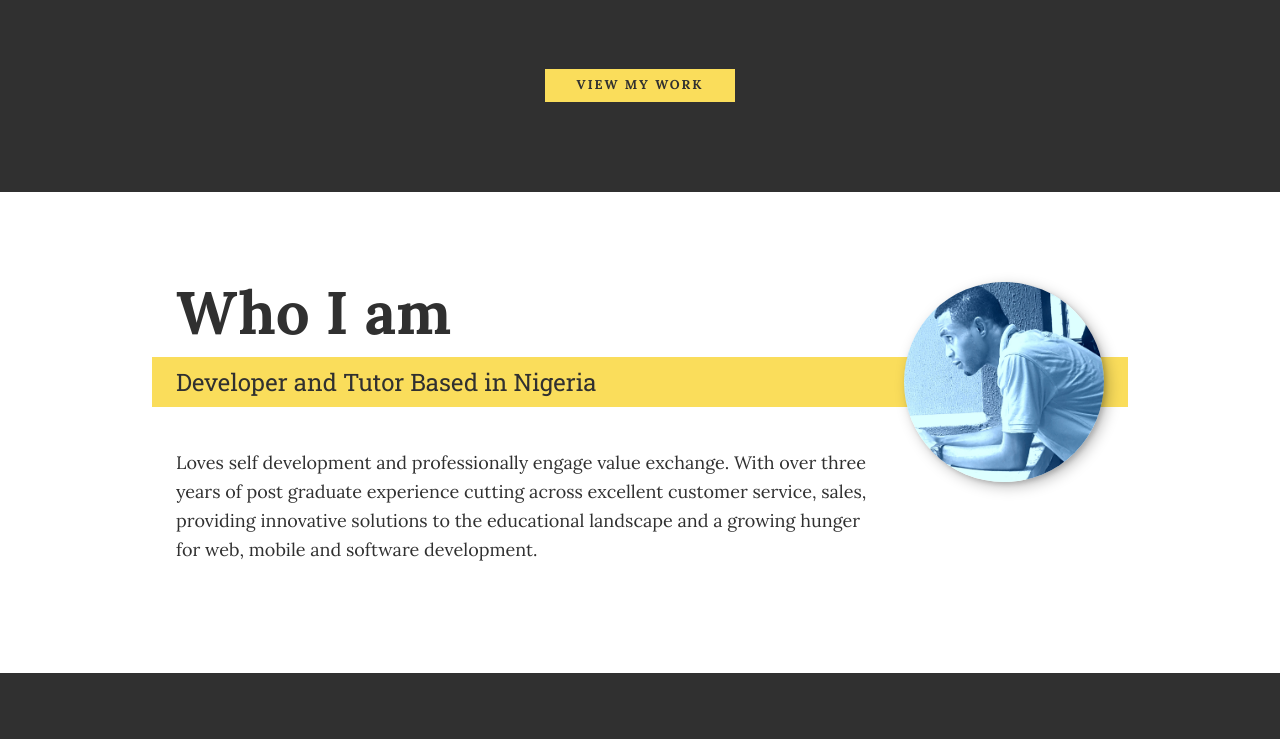
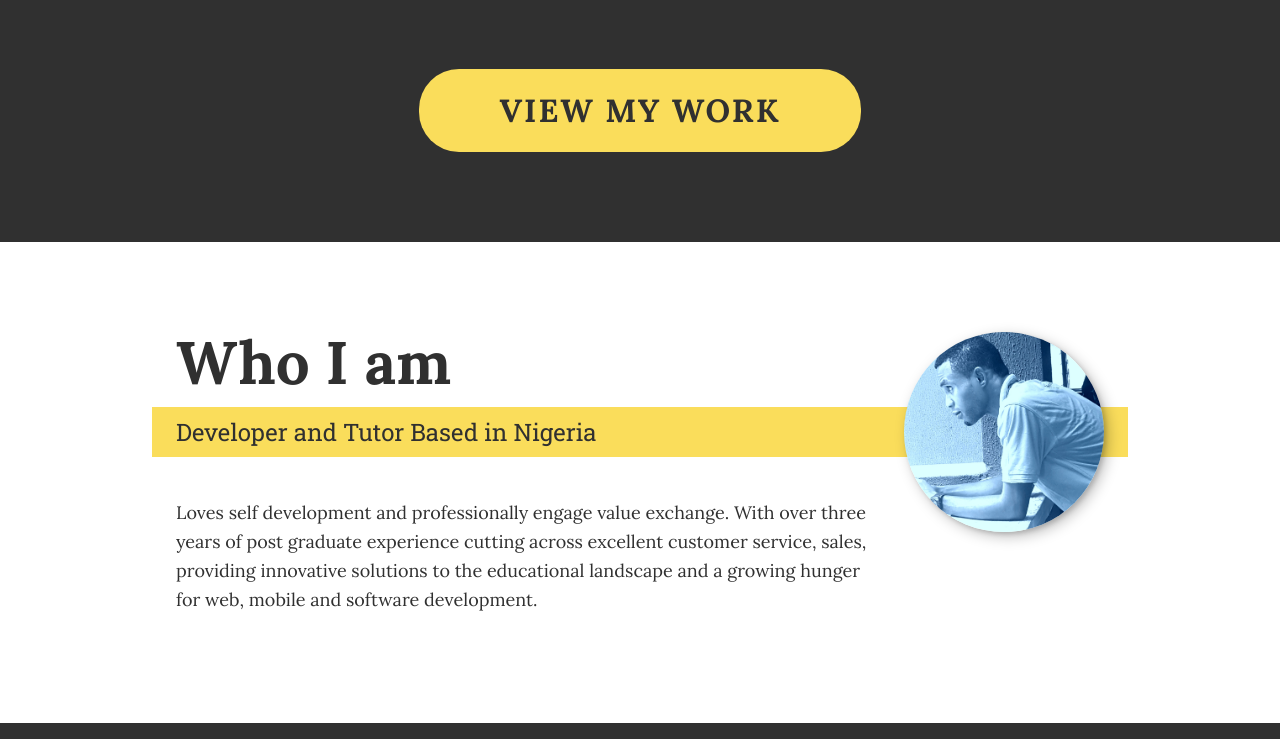
Before and after one commit to samsonajulor/Meet-Samson-Ajulor, a plain HTML site: page index.html in a window 1280 px wide. Shown: the part 981-1720 px from the top of the page. Drawn offline with nearby package versions, Linux system fonts and the light colour scheme.

Commit message:
increased the button width

```diff
--- a/styles.css
+++ b/styles.css
@@ -72,12 +72,13 @@ strong { font-weight: var(--fw-bold) }
 
 .btn {
     display: inline-block;
+    border-radius: 40px;
     padding: .5em 2.5em;
     background: var(--clr-accent);
     color: var(--clr-dark);
     text-decoration: none;
     cursor: pointer;
-    font-size: .8rem;
+    font-size: 2rem;
     text-transform: uppercase;
     letter-spacing: 2px;
     font-weight: var(--fw-bold);
```
